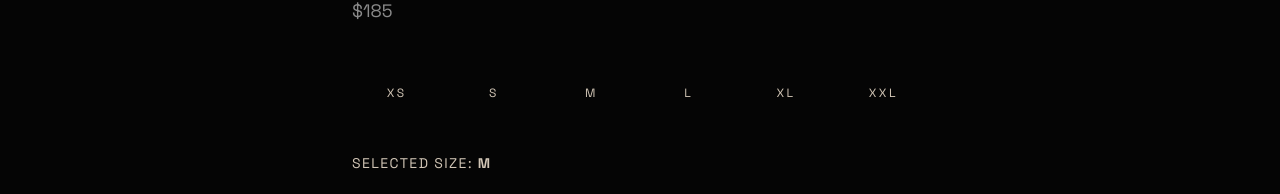
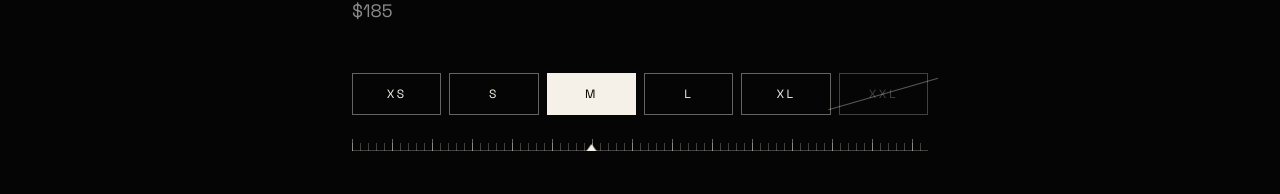
Before and after one commit to NXO1759-ai/Aeipron, a Next.js app: page /demo/size in a window 1280 px wide. Shown: the part 267-461 px from the top of the page. Built offline with nearby package versions, Linux system fonts and the light colour scheme; no server answers.

Commit message:
feat: add sliding-marker size selector for PDP.

```diff
--- a/app/globals.css
+++ b/app/globals.css
@@ -34,3 +34,102 @@
     transform: translateY(0);
   }
 }
+
+/* ------------------------------------------------------------------------- */
+/* Size selector (components/SizeSelector.tsx) — scoped under .size-selector  */
+/* so nothing here leaks into the global theme. Ivory-on-obsidian ruler with  */
+/* a sliding triangular marker; transform/opacity motion only.                */
+/* ------------------------------------------------------------------------- */
+
+.size-selector {
+  --bg: #0a0a0a;
+  --ivory: #f5f1e8;
+  --line: color-mix(in srgb, var(--ivory) 40%, transparent);
+  --line-soft: color-mix(in srgb, var(--ivory) 25%, transparent);
+  --strike: color-mix(in srgb, var(--ivory) 35%, transparent);
+}
+
+.size-selector__pill {
+  position: relative;
+  border: 1px solid var(--line);
+  color: var(--ivory);
+  transition:
+    background-color 200ms ease,
+    color 200ms ease,
+    border-color 200ms ease;
+}
+
+.size-selector__pill:hover:not(.size-selector__pill--selected):not(.size-selector__pill--sold-out) {
+  border-color: color-mix(in srgb, var(--ivory) 70%, transparent);
+}
+
+.size-selector__pill--selected {
+  background: var(--ivory);
+  border-color: var(--ivory);
+  color: #000;
+}
+
+.size-selector__pill--sold-out {
+  color: var(--line-soft);
+  border-color: var(--line-soft);
+  cursor: not-allowed;
+}
+
+/* Diagonal strike-through across a sold-out pill (pseudo-element, no extra DOM). */
+.size-selector__pill--sold-out::after {
+  content: '';
+  position: absolute;
+  left: 50%;
+  top: 50%;
+  width: 130%;
+  height: 1px;
+  background: var(--strike);
+  transform: translate(-50%, -50%) rotate(-16deg);
+  pointer-events: none;
+}
+
+.size-selector__pill:focus-visible {
+  outline: 1px solid var(--ivory);
+  outline-offset: 2px;
+}
+
+/* Ruler: tall ticks every 40px, short ticks every 8px, hairline baseline. */
+.size-selector__track {
+  height: 12px;
+  background-image:
+    repeating-linear-gradient(to right, var(--line) 0 1px, transparent 1px 40px),
+    repeating-linear-gradient(to right, var(--line-soft) 0 1px, transparent 1px 8px),
+    linear-gradient(to right, var(--line-soft), var(--line-soft));
+  background-size:
+    100% 12px,
+    100% 8px,
+    100% 1px;
+  background-position:
+    bottom left,
+    bottom left,
+    bottom left;
+  background-repeat: no-repeat;
+}
+
+/* Border-trick triangle; slides with a compositor-only translateX. */
+.size-selector__marker {
+  width: 0;
+  height: 0;
+  border-left: 5px solid transparent;
+  border-right: 5px solid transparent;
+  border-bottom: 7px solid var(--ivory);
+  transition: transform 350ms cubic-bezier(0.22, 1, 0.36, 1);
+  will-change: transform;
+}
+
+/* Hidden until the first measurement lands — no slide-in from the edge. */
+.size-selector__marker--idle {
+  opacity: 0;
+  transition: none;
+}
+
+@media (prefers-reduced-motion: reduce) {
+  .size-selector__marker {
+    transition: none;
+  }
+}
```
